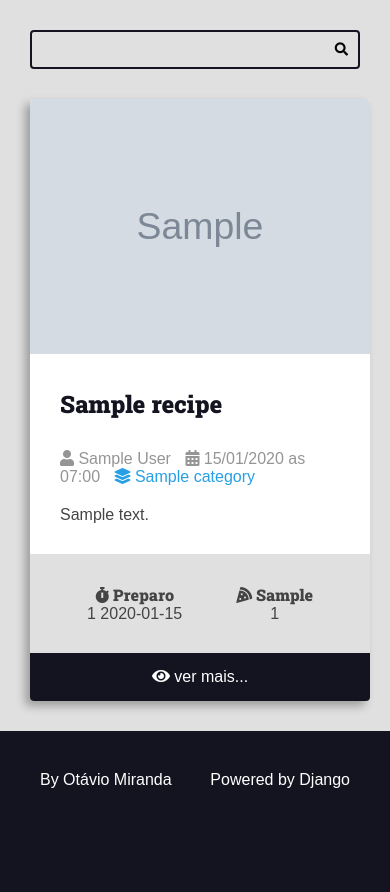
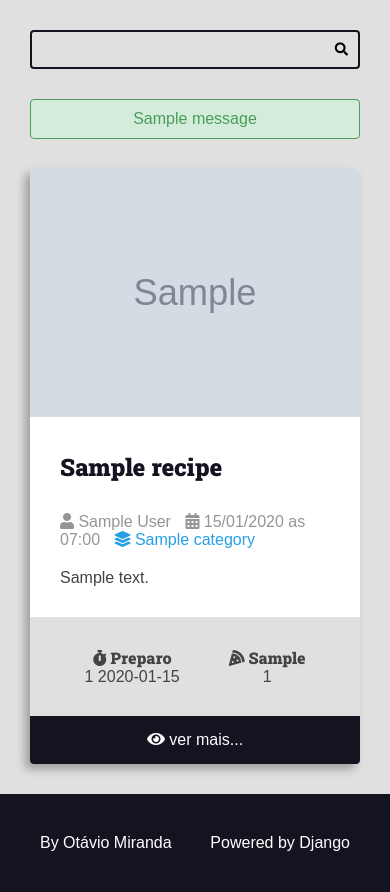
Before and after one commit to Mathuesbg/recipes, a Django app: page / in a window 390 px wide. Shown: the part 113-1005 px from the top of the page. Before the commit the page ends 901 px from the top, so only its background shows below. Run offline with Django 5.2, Linux system fonts and the light colour scheme; tables that the repository leaves empty hold one stand-in row (values such as "Sample post"); grey boxes marked "Sample" are stand-in pictures; one stand-in notice (Sample message) is shown.

Commit message:
add message display functionality; create messages partial template and update styles; modify home view to include messages

```diff
--- a/core/static/core/css/styles.css
+++ b/core/static/core/css/styles.css
@@ -288,13 +288,6 @@ h6 {
     padding: 0 2rem;
 }
 
-.center {
-    text-align: center;
-}
-
-.m-x {margin: 0 var(--spacing-gutter-medium);}
-.m-y {margin: var(--spacing-gutter-medium) 0;}
-
 .pagination-content {
     display: flex;
     flex-flow: row wrap;
@@ -318,3 +311,69 @@ h6 {
     background: var(--color-primary-dark);
     color: var(--color-white)
 }
+
+.messages-container{
+    display: flex;
+    flex-flow: column nowrap;
+    gap: calc(var(--spacing-gutter-medium) / 2);
+}
+
+.message {
+    padding: 1rem;
+    border-radius: 4px;
+    border: 1px solid var(--color-dark-text);
+    background: var(--color-gray-2);
+    color: var(--color-dark-text);
+}
+
+.message-debug {
+    border : 1px solid var(--color-debug-dark);
+    background: var(--color-debug-light);
+    color: var(--color-debug-dark);
+}
+
+.message-info {
+    border: 1px solid var(--color-info-dark);
+    background: var(--color-info-light);
+    color: var(--color-info-dark);
+}
+
+.message-success {
+    border: 1px solid var(--color-success-dark);
+    background: var(--color-success-light);
+    color: var(--color-success-dark);
+}
+
+.message-warning {
+    border: 1px solid var(--color-warning-dark);
+    background: var(--color-warning-light);
+    color: var(--color-warning-dark);
+}
+
+.message-error {
+    border: 1px solid var(--color-error-dark);
+    background: var(--color-error-light);
+    color: var(--color-error-dark);
+}
+
+
+
+.center {
+    text-align: center;
+}
+
+.m-x {
+    margin: 0 var(--spacing-gutter-medium);
+}
+
+.m-y {
+    margin: var(--spacing-gutter-medium) 0;
+}
+
+
+@media (max-width : 600px) {
+    .main-content-list {
+        grid-template-columns: repeat(auto-fit, minmax(100%, 1fr));
+    }
+
+}
--- a/core/templates/core/pages/home.html
+++ b/core/templates/core/pages/home.html
@@ -1,6 +1,10 @@
 {% extends "global/base.html" %}
 {% block title %}recipes / home{% endblock title %}
+
 {% block content %}
+
+{% include "core/partials/messages.html" %}
+
     <div class="main-content main-content-list container">
 
         {% for recipe in recipes %}
@@ -10,5 +14,6 @@
                 <h1>No recipes found here</h1>
             </div>
         {% endfor %}
+
     </div>
 {% endblock content %}
--- /dev/null
+++ b/core/templates/core/partials/messages.html
@@ -0,0 +1,9 @@
+{% if messages %}
+    <div class="main-content center container messages-container">
+        {% for message in messages %}
+            <div class="message {{message.tags}}">
+                {{message}}
+            </div>
+        {% endfor %}
+    </div>
+{% endif %}
--- a/core/views.py
+++ b/core/views.py
@@ -4,7 +4,6 @@ from django.http import Http404
 from django.db.models import Q
 from django.core.paginator import Paginator
 from utils.pagination import make_pagination
-
 import os
 
 PER_PAGE = int(os.environ.get("PER_PAGE", 6))
@@ -60,10 +59,12 @@ def category(request, category_id):
 
 def search(request):
 
+
     search_term = request.GET.get('q', '').strip()
 
     if not search_term:
         raise Http404()
+
 
     recipes = models.Recipe.objects.filter(
         Q(
@@ -73,6 +74,7 @@ def search(request):
         is_published=True
 
     ).order_by('-id')
+
 
     page_obj, pagination_range = make_pagination(request, recipes, PER_PAGE)
 
```
Also changed, not shown: project/settings.py (+10 -2 lines).
